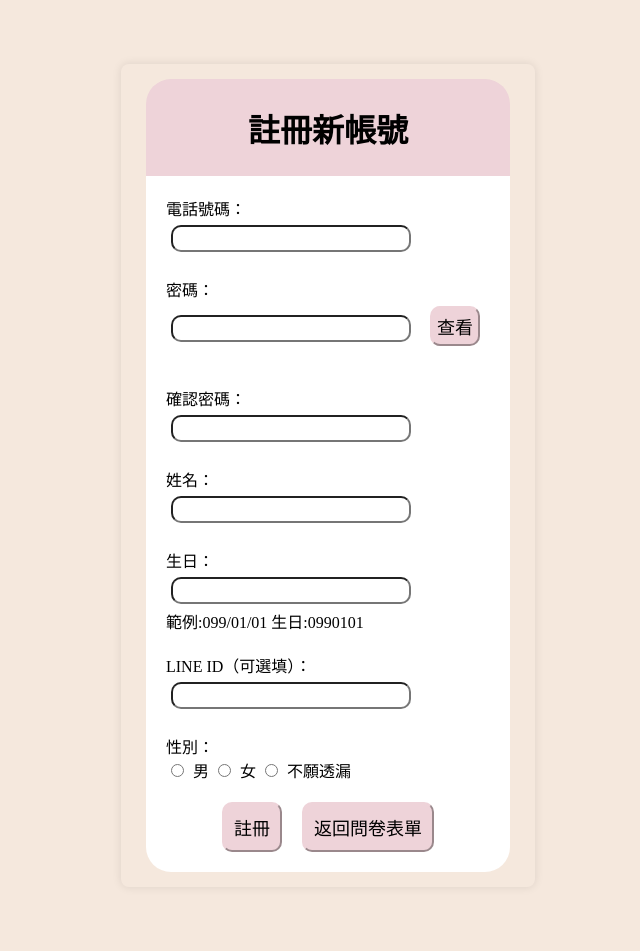
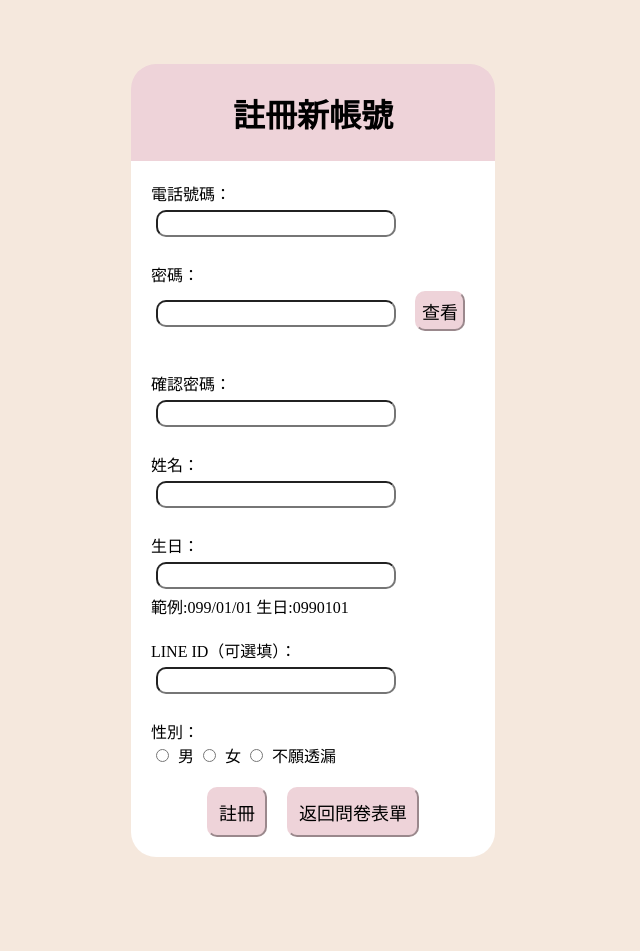
Before and after one commit to ntub113tea/backend, a Django app: page /accounts/register/ in a window 1280 px wide. Shown: the whole page, without its empty margins (327-967 px from the left). After the commit the page ends 857 px from the top, so only its background shows below. Run offline with Django 3.2, Linux system fonts and the light colour scheme.

Commit message:
註冊介面調整

```diff
--- a/static/css/register.css
+++ b/static/css/register.css
@@ -5,17 +5,17 @@ body {
     height: 100%;
     background-color: #F5E8DD;
 }
-.container {
+/* .container {
     border-radius: 25px;
     box-shadow: 5px 5px 5px 0px gray;
-}
+} */
 
 h1 {
     font-family: Microsoft JhengHei;
 }
 
 .top {
-    margin: 0 auto;
+    margin: 0;
     text-align: center;
     padding: 5px;
     border-top-left-radius: 25px;
@@ -24,7 +24,7 @@ h1 {
 }
 
 .main {
-    margin: 0 auto;
+    margin: 0;
     display: flex;
     flex-direction: column;
     justify-content: center;
@@ -32,8 +32,6 @@ h1 {
     text-align: left;
     border-bottom-left-radius: 25px;
     border-bottom-right-radius: 25px;
-    display: flex;
-    flex-direction: column;
     justify-content: space-around;
     background-color:white;
 }
--- a/templates/login.html
+++ b/templates/login.html
@@ -12,13 +12,9 @@
         .container {
             max-width: 1000px;
             margin: auto;
-            padding: 15px;
             display: flex;
             flex-direction: column;
             align-items: center;
-
-            border-radius: 8px;
-            box-shadow: 0 0 10px rgba(0, 0, 0, 0.1);
             width: 100%;
 
         }
--- a/templates/register.html
+++ b/templates/register.html
@@ -9,15 +9,10 @@
     <title>註冊</title>
     <style>
     .container {
-        max-width: 1000px;
-        margin: auto;
-        padding: 15px;
+        padding: 0px;
         display: flex;
         flex-direction: column;
         align-items: center;
-        border-radius: 8px;
-        box-shadow: 0 0 10px rgba(0, 0, 0, 0.1);
-        width: 100%;
     }
     .top h1 {
         text-align: center;
@@ -38,7 +33,6 @@
 <body>
 
     <div class="container" >
-        <div class="row">
         <div class="col-12">
                 <div class="top">
                     <h1>註冊新帳號</h1>
@@ -115,7 +109,6 @@
             </div>
         </div>
     </div>
-</div>
     <script>
         function togglePassword() {
             var passwordInput = document.getElementById('password');
```
Also changed, not shown: static/css/login.css (+5 -7 lines). Lines whose indentation alone changed are shown as unchanged.
